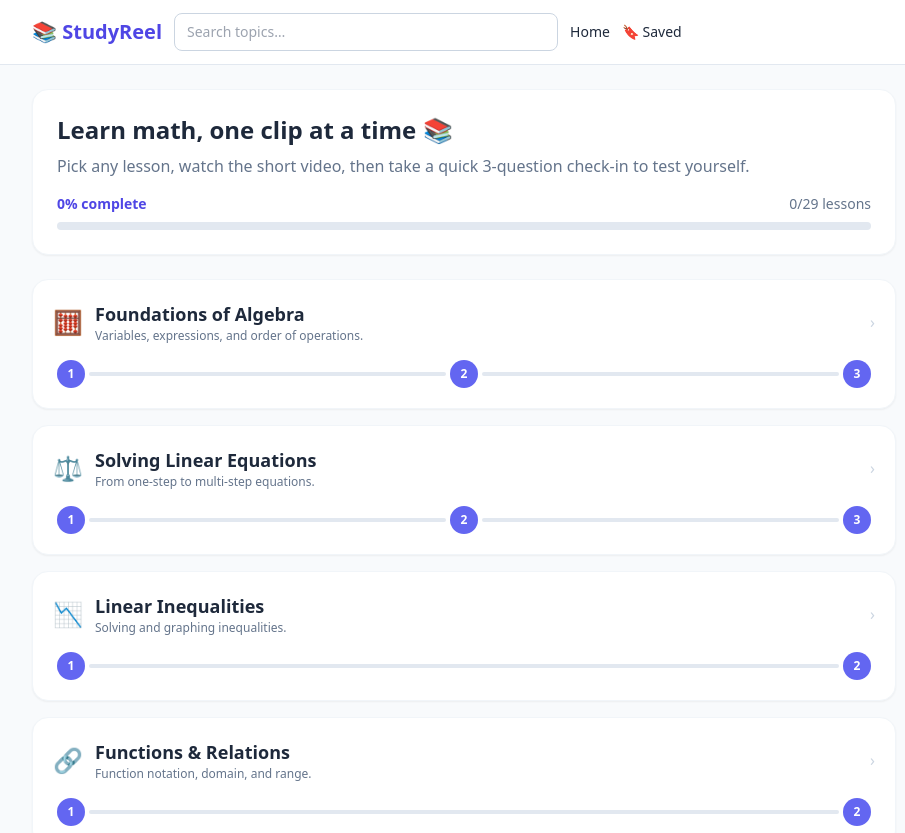
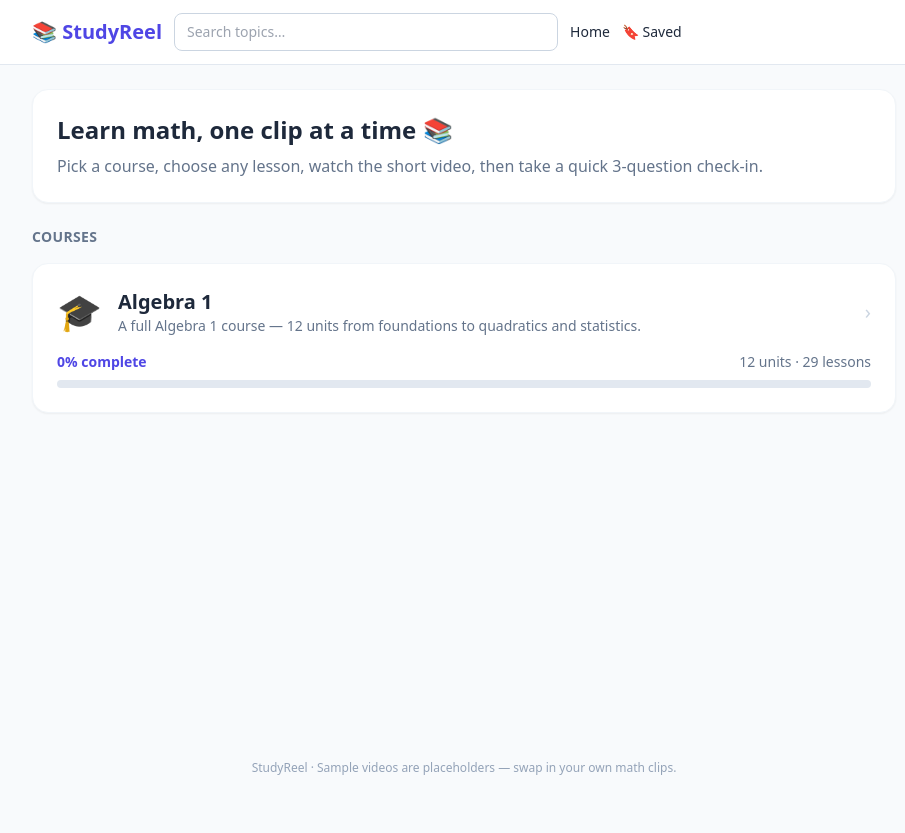
Before and after one commit to annaraheja2/studyreel, a React (Vite) app: page / in a window 1280 px wide. Shown: the top 833 px of the page, without its empty margins (176-1081 px from the left). After the commit the page ends 800 px from the top, so only its background shows below. Built offline with nearby package versions, Linux system fonts and the light colour scheme.

Commit message:
Nest 12 units inside an Algebra 1 course (Course→Unit→Lesson)

```diff
--- a/src/App.tsx
+++ b/src/App.tsx
@@ -1,6 +1,7 @@
 import { Routes, Route } from 'react-router-dom'
 import Layout from './components/Layout'
 import Home from './pages/Home'
+import CoursePage from './pages/Course'
 import LevelPage from './pages/Level'
 import VideoPage from './pages/Video'
 import Bookmarks from './pages/Bookmarks'
@@ -11,6 +12,7 @@ export default function App() {
     <Layout>
       <Routes>
         <Route path="/" element={<Home />} />
+        <Route path="/course/:courseId" element={<CoursePage />} />
         <Route path="/unit/:unitId" element={<LevelPage />} />
         <Route path="/video/:videoId" element={<VideoPage />} />
         <Route path="/bookmarks" element={<Bookmarks />} />
--- a/src/components/ProgressMap.tsx
+++ b/src/components/ProgressMap.tsx
@@ -1,14 +1,14 @@
 import { Link } from 'react-router-dom'
-import { UNITS } from '../data/content'
+import type { Unit } from '../data/content'
 import { useUser } from '../lib/UserContext'
 
 // The visual progress map: units as cards, lessons as connected nodes.
-export default function ProgressMap() {
+export default function ProgressMap({ units }: { units: Unit[] }) {
   const { user } = useUser()
 
   return (
     <div className="space-y-4">
-      {UNITS.map((unit) => (
+      {units.map((unit) => (
         <div key={unit.id} className="bg-white rounded-2xl shadow-sm border border-slate-100 p-5">
           <Link to={`/unit/${unit.id}`} className="flex items-center gap-3 group">
             <span className="text-2xl">{unit.emoji}</span>
--- a/src/data/content.ts
+++ b/src/data/content.ts
@@ -52,7 +52,7 @@ const S = {
   f: 'https://commondatastorage.googleapis.com/gtv-videos-bucket/sample/Sintel.mp4',
 }
 
-export const UNITS: Unit[] = [
+const ALGEBRA1_UNITS: Unit[] = [
   {
     id: 'u1-foundations', name: 'Foundations of Algebra', emoji: '🧮',
     description: 'Variables, expressions, and order of operations.',
@@ -447,30 +447,78 @@ export const UNITS: Unit[] = [
   },
 ]
 
+// ============================================================
+//   COURSES — the top level. Each course holds its units.
+//   To add another course (e.g. Geometry), copy this block.
+// ============================================================
+
+export interface Course {
+  id: string
+  name: string
+  description: string
+  emoji: string
+  units: Unit[]
+}
+
+export const COURSES: Course[] = [
+  {
+    id: 'algebra-1',
+    name: 'Algebra 1',
+    description: 'A full Algebra 1 course — 12 units from foundations to quadratics and statistics.',
+    emoji: '🎓',
+    units: ALGEBRA1_UNITS,
+  },
+]
+
 // ---- Derived flat lookups (the app uses these; no need to edit) ----
 
+export interface UnitWithCourse extends Unit {
+  courseId: string
+  courseName: string
+}
+
+export const UNITS: UnitWithCourse[] = COURSES.flatMap((c) =>
+  c.units.map((u) => ({ ...u, courseId: c.id, courseName: c.name }))
+)
+
 export interface FlatVideo extends Lesson {
+  courseId: string
+  courseName: string
   unitId: string
   unitName: string
   unitEmoji: string
 }
 
-export const VIDEOS: FlatVideo[] = UNITS.flatMap((u) =>
-  u.lessons.map((l) => ({ ...l, unitId: u.id, unitName: u.name, unitEmoji: u.emoji }))
+export const VIDEOS: FlatVideo[] = COURSES.flatMap((c) =>
+  c.units.flatMap((u) =>
+    u.lessons.map((l) => ({
+      ...l,
+      courseId: c.id, courseName: c.name,
+      unitId: u.id, unitName: u.name, unitEmoji: u.emoji,
+    }))
+  )
 )
+
+export function getCourse(id: string): Course | undefined {
+  return COURSES.find((c) => c.id === id)
+}
+
+export function getUnit(id: string): UnitWithCourse | undefined {
+  return UNITS.find((u) => u.id === id)
+}
 
 export function getVideo(id: string): FlatVideo | undefined {
   return VIDEOS.find((v) => v.id === id)
 }
 
-export function getUnit(id: string): Unit | undefined {
-  return UNITS.find((u) => u.id === id)
+export function courseLessonCount(course: Course): number {
+  return course.units.reduce((n, u) => n + u.lessons.length, 0)
 }
 
 export function searchVideos(query: string): FlatVideo[] {
   const q = query.trim().toLowerCase()
   if (!q) return []
   return VIDEOS.filter((v) =>
-    [v.title, v.description, v.unitName, ...v.tags].join(' ').toLowerCase().includes(q)
+    [v.title, v.description, v.unitName, v.courseName, ...v.tags].join(' ').toLowerCase().includes(q)
   )
 }
--- /dev/null
+++ b/src/pages/Course.tsx
@@ -0,0 +1,40 @@
+import { useParams, Link } from 'react-router-dom'
+import { getCourse, courseLessonCount } from '../data/content'
+import { useUser } from '../lib/UserContext'
+import ProgressMap from '../components/ProgressMap'
+
+export default function CoursePage() {
+  const { courseId } = useParams()
+  const { user } = useUser()
+  const course = courseId ? getCourse(courseId) : undefined
+
+  if (!course) return <p className="text-slate-500">Course not found. <Link to="/" className="text-brand-600">Go home</Link></p>
+
+  const total = courseLessonCount(course)
+  const lessonIds = course.units.flatMap((u) => u.lessons.map((l) => l.id))
+  const done = lessonIds.filter((id) => user.completed.includes(id)).length
+  const pct = total ? Math.round((done / total) * 100) : 0
+
+  return (
+    <div className="space-y-6">
+      <Link to="/" className="text-sm text-brand-600">← All courses</Link>
+
+      <section className="bg-white rounded-2xl shadow-sm border border-slate-100 p-6">
+        <h1 className="text-2xl font-bold">{course.emoji} {course.name}</h1>
+        <p className="text-slate-500 mt-1">{course.description}</p>
+        <div className="flex items-center justify-between mt-4 text-sm">
+          <span className="font-bold text-brand-600">{pct}% complete</span>
+          <span className="text-slate-500">{done}/{total} lessons</span>
+        </div>
+        <div className="h-2 bg-slate-200 rounded-full mt-2 overflow-hidden">
+          <div className="h-full bg-brand-500 rounded-full transition-all" style={{ width: `${pct}%` }} />
+        </div>
+      </section>
+
+      <div>
+        <h2 className="text-sm font-bold text-slate-500 uppercase tracking-wide mb-3">Units</h2>
+        <ProgressMap units={course.units} />
+      </div>
+    </div>
+  )
+}
--- a/src/pages/Home.tsx
+++ b/src/pages/Home.tsx
@@ -1,29 +1,51 @@
-import ProgressMap from '../components/ProgressMap'
+import { Link } from 'react-router-dom'
+import { COURSES, courseLessonCount } from '../data/content'
 import { useUser } from '../lib/UserContext'
-import { overallProgress } from '../lib/store'
-import { VIDEOS } from '../data/content'
 
 export default function Home() {
   const { user } = useUser()
-  const pct = Math.round(overallProgress(user) * 100)
 
   return (
     <div className="space-y-6">
       <section className="bg-white rounded-2xl shadow-sm border border-slate-100 p-6">
         <h1 className="text-2xl font-bold">Learn math, one clip at a time 📚</h1>
         <p className="text-slate-500 mt-2">
-          Pick any lesson, watch the short video, then take a quick 3-question check-in to test yourself.
+          Pick a course, choose any lesson, watch the short video, then take a quick 3-question check-in.
         </p>
-        <div className="flex items-center justify-between mt-4 text-sm">
-          <span className="font-bold text-brand-600">{pct}% complete</span>
-          <span className="text-slate-500">{user.completed.length}/{VIDEOS.length} lessons</span>
-        </div>
-        <div className="h-2 bg-slate-200 rounded-full mt-2 overflow-hidden">
-          <div className="h-full bg-brand-500 rounded-full transition-all" style={{ width: `${pct}%` }} />
-        </div>
       </section>
 
-      <ProgressMap />
+      <div className="space-y-4">
+        <h2 className="text-sm font-bold text-slate-500 uppercase tracking-wide">Courses</h2>
+        {COURSES.map((course) => {
+          const total = courseLessonCount(course)
+          const lessonIds = course.units.flatMap((u) => u.lessons.map((l) => l.id))
+          const done = lessonIds.filter((id) => user.completed.includes(id)).length
+          const pct = total ? Math.round((done / total) * 100) : 0
+          return (
+            <Link
+              key={course.id}
+              to={`/course/${course.id}`}
+              className="block bg-white rounded-2xl shadow-sm border border-slate-100 p-6 hover:border-brand-300 transition"
+            >
+              <div className="flex items-center gap-4">
+                <span className="text-4xl">{course.emoji}</span>
+                <div className="flex-1 min-w-0">
+                  <div className="text-xl font-bold">{course.name}</div>
+                  <div className="text-sm text-slate-500">{course.description}</div>
+                </div>
+                <span className="text-slate-300 text-xl">›</span>
+              </div>
+              <div className="flex items-center justify-between mt-4 text-sm">
+                <span className="font-bold text-brand-600">{pct}% complete</span>
+                <span className="text-slate-500">{course.units.length} units · {total} lessons</span>
+              </div>
+              <div className="h-2 bg-slate-200 rounded-full mt-2 overflow-hidden">
+                <div className="h-full bg-brand-500 rounded-full transition-all" style={{ width: `${pct}%` }} />
+              </div>
+            </Link>
+          )
+        })}
+      </div>
     </div>
   )
 }
--- a/src/pages/Level.tsx
+++ b/src/pages/Level.tsx
@@ -12,7 +12,7 @@ export default function LevelPage() {
 
   return (
     <div className="space-y-4">
-      <Link to="/" className="text-sm text-brand-600">← All units</Link>
+      <Link to={`/course/${unit.courseId}`} className="text-sm text-brand-600">← {unit.courseName}</Link>
       <div>
         <h1 className="text-2xl font-bold">{unit.emoji} {unit.name}</h1>
         <p className="text-slate-500">{unit.description}</p>
```
Also changed, not shown: 1 other file (tests, documents, lock files or other folders).
